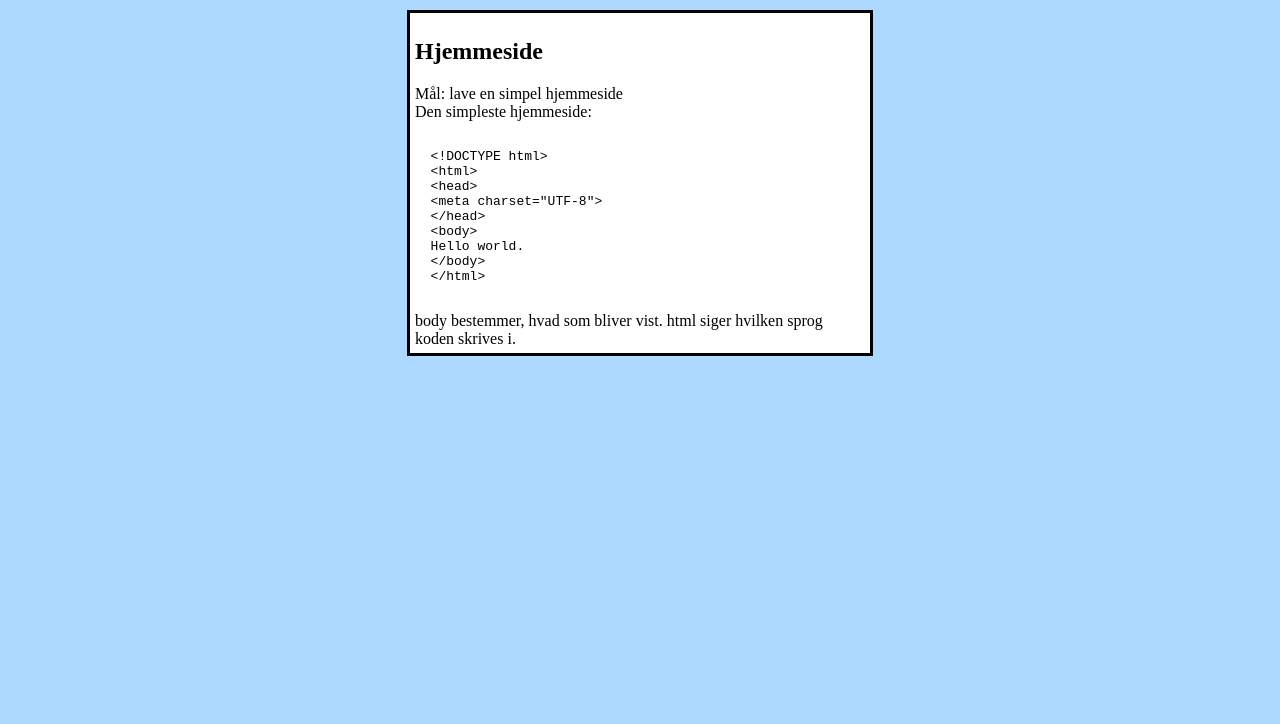
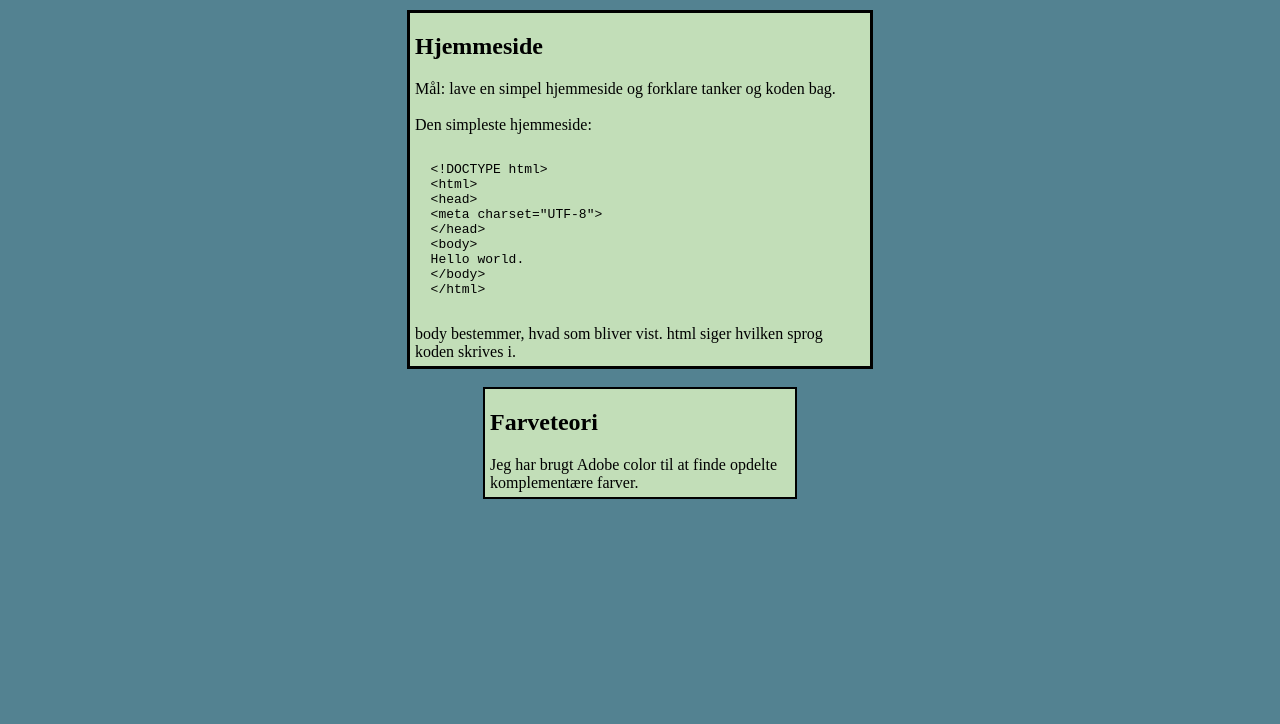
Before and after one commit to Williamropke/Portfolio, a plain HTML site: page Hjemmeside2.html in a window 1280 px wide. Shown: the part 76-800 px from the top of the page. Drawn offline with Linux system fonts and the light colour scheme.

Commit message:
Add files via upload

```diff
--- a/Hjemmeside2.html
+++ b/Hjemmeside2.html
@@ -15,7 +15,8 @@ Webteknologi
 <h2>
 Hjemmeside
 </h2>
-Mål: lave en simpel hjemmeside
+Mål: lave en simpel hjemmeside og forklare tanker og koden bag.
+<br>
 <br>
 Den simpleste hjemmeside:
  <pre>
@@ -33,6 +34,15 @@ Den simpleste hjemmeside:
 </pre>
 body bestemmer, hvad som bliver vist. html siger hvilken sprog koden skrives i.
 </div>
+<br>
+<div>
+<div id="div2" class="center">
+    <h2>
+    Farveteori
+    </h2>
+    Jeg har brugt Adobe color til at finde opdelte komplementære farver.
+        </div>
+    </div>
     </body>
 
 </html>
--- a/hjemmeside.css
+++ b/hjemmeside.css
@@ -1,6 +1,6 @@
 
 body {
-background-color: rgb(173, 216, 300);
+background-color: rgb(83,130,145,57);
 font-size: 10;
 }
 
@@ -8,7 +8,7 @@ font-size: 10;
 h1{
 font-style: italic;
 font-size: 20;
-color:black; background: antiquewhite; text-align: center; border-style: solid;
+color:black; background: rgb(186,214,223,87); text-align: center; border-style: solid;
 }
 
 #div1 {
@@ -16,13 +16,15 @@ color:black; background: antiquewhite; text-align: center; border-style: solid;
   padding: 5px;
   border: 3px solid black;
   margin: auto;
-background-color: white;
+background-color: rgb(194,222,184,87);
+padding-top: 0px;
 }
 
 .center {
   display: block;
   margin-left: auto;
   margin-right: auto;
+
 
 }
 
@@ -34,9 +36,20 @@ background-color: white;
 
 #div2 {
     width: 300px;
+  padding: 5px;
+  border: 2px solid black;
+  margin: auto;
+background-color: rgb(194,222,184,87);
+padding-top: 0px;
+
+
+}
+
+#div3 {
+    width: 300px;
   padding: 0px;
   border: 2px solid black;
   margin: auto;
-background-color: white;
+background-color: rgb(194,222,184,87);
 
 }
```
Also changed, not shown: index.html (+6 -2 lines).
